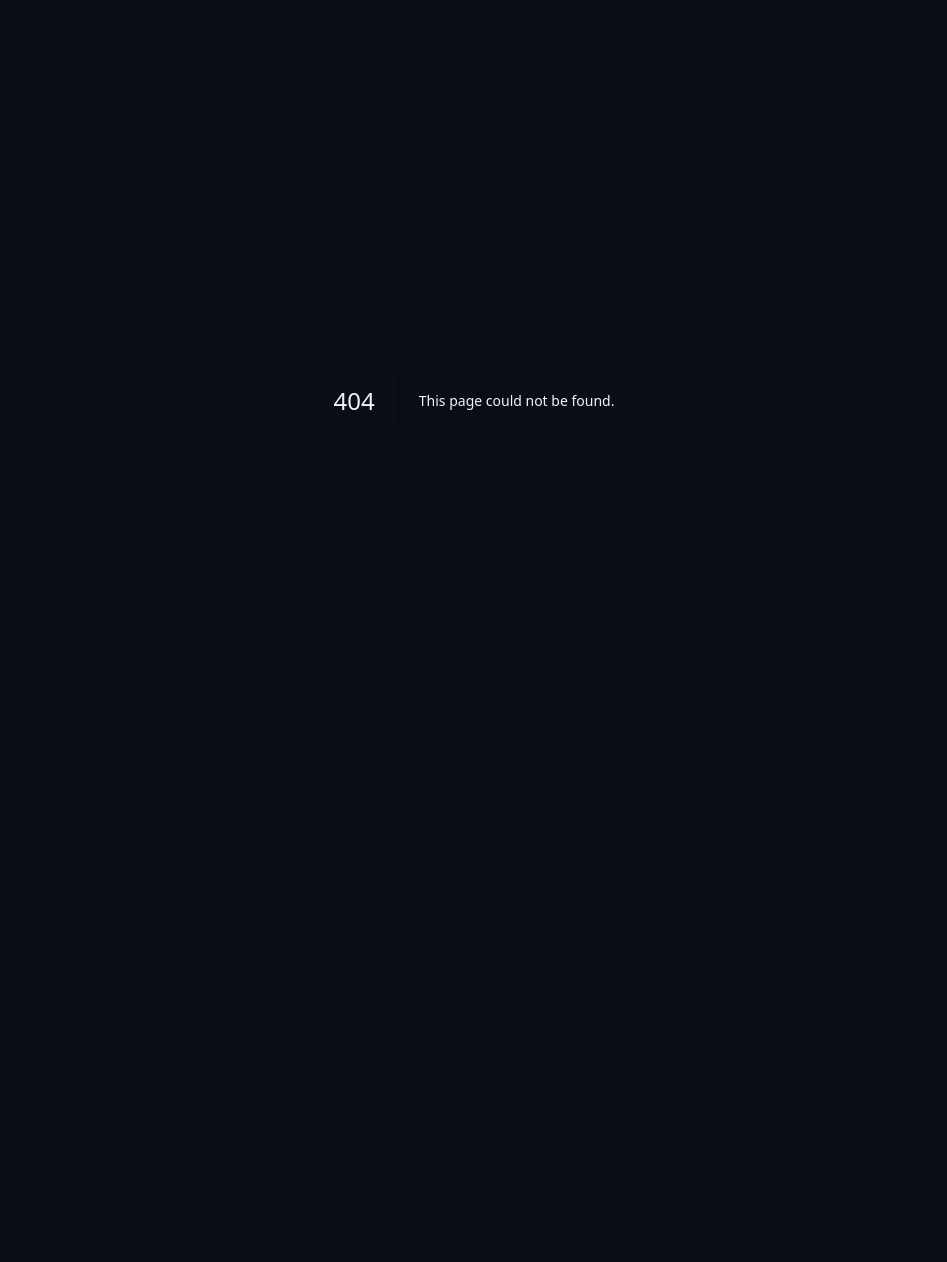
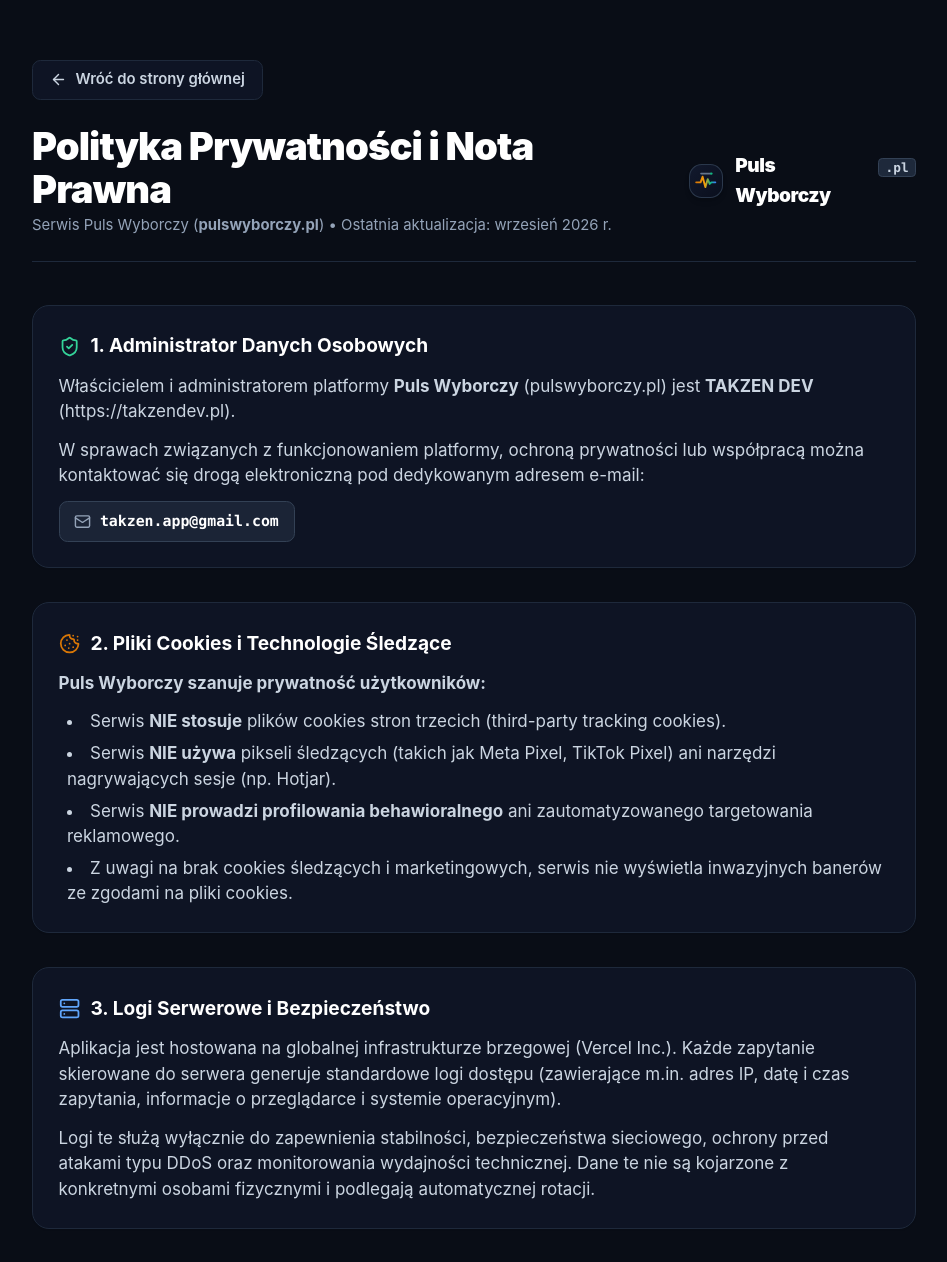
Before and after one commit to takzen/election-pulse-timesfm, a Next.js app in the folder web/: page /polityka-prywatnosci in a window 1280 px wide. Before the commit this address had no page. Shown: the top 1262 px of the page, without its empty margins (166-1113 px from the left). Before the commit the page ends 800 px from the top, so only its background shows below. Built offline with nearby package versions, Linux system fonts and the light colour scheme.

Commit message:
feat(privacy): add privacy policy & legal disclaimer, update email to takzen.app@gmail.com, and disallow robots from indexing privacy page

```diff
--- a/web/app/page.tsx
+++ b/web/app/page.tsx
@@ -1,4 +1,5 @@
 import React from "react";
+import Link from "next/link";
 import forecastsData from "../public/data/forecasts.json";
 import { Logo } from "@/components/Logo";
 import { PartyCard } from "@/components/PartyCard";
@@ -233,6 +234,14 @@ export default function Home() {
           <p className="text-xs text-slate-400">
             Źródła: IBRiS, United Surveys, CBOS, Opinia24, Pollster | Wskaźniki: Google Trends, Wikimedia REST, NBP, GUS
           </p>
+          <div className="pt-2">
+            <Link
+              href="/polityka-prywatnosci"
+              className="text-xs text-slate-400 hover:text-slate-200 underline underline-offset-4 transition"
+            >
+              Polityka prywatności & Nota prawna
+            </Link>
+          </div>
         </footer>
       </main>
     </div>
--- /dev/null
+++ b/web/app/polityka-prywatnosci/page.tsx
@@ -0,0 +1,147 @@
+import React from "react";
+import type { Metadata } from "next";
+import Link from "next/link";
+import { ArrowLeft, ShieldCheck, Mail, Server, Cookie, Scale } from "lucide-react";
+import { Logo } from "@/components/Logo";
+
+export const metadata: Metadata = {
+  title: "Polityka Prywatności i Nota Prawna | Puls Wyborczy",
+  description: "Zasady prywatności, ochrony danych oraz nota prawna serwisu Puls Wyborczy (pulswyborczy.pl).",
+  robots: {
+    index: false,
+    follow: false,
+    googleBot: {
+      index: false,
+      follow: false,
+    },
+  },
+};
+
+export default function PrivacyPolicy() {
+  return (
+    <div className="min-h-screen w-full bg-[#090d16] text-slate-100 antialiased selection:bg-slate-700 selection:text-white">
+      <main className="mx-auto max-w-4xl px-4 sm:px-6 lg:px-8 py-10 sm:py-14 space-y-10">
+        {/* Navigation & Header */}
+        <div>
+          <Link
+            href="/"
+            className="inline-flex items-center gap-2 rounded-lg border border-slate-800 bg-[#0e1424] px-4 py-2 text-sm font-semibold text-slate-300 hover:bg-slate-800 hover:text-white transition"
+          >
+            <ArrowLeft className="h-4 w-4" />
+            <span>Wróć do strony głównej</span>
+          </Link>
+
+          <div className="mt-6 flex flex-col sm:flex-row sm:items-center sm:justify-between gap-4 border-b border-slate-800 pb-6">
+            <div>
+              <h1 className="text-2xl sm:text-4xl font-black text-white tracking-tight">
+                Polityka Prywatności i Nota Prawna
+              </h1>
+              <p className="mt-1 text-sm text-slate-400">
+                Serwis Puls Wyborczy (<strong>pulswyborczy.pl</strong>) • Ostatnia aktualizacja: wrzesień 2026 r.
+              </p>
+            </div>
+            <Logo size="sm" withLink={false} />
+          </div>
+        </div>
+
+        {/* Content Sections */}
+        <div className="space-y-8 text-sm sm:text-base leading-relaxed text-slate-300">
+          {/* Section 1: Administrator */}
+          <section className="rounded-2xl border border-slate-800 bg-[#0e1424] p-6 shadow-sm space-y-3">
+            <div className="flex items-center gap-2.5 text-white font-bold text-lg">
+              <ShieldCheck className="h-5 w-5 text-emerald-400" />
+              <h2>1. Administrator Danych Osobowych</h2>
+            </div>
+            <p>
+              Właścicielem i administratorem platformy <strong>Puls Wyborczy</strong> (pulswyborczy.pl) jest <strong>TAKZEN DEV</strong> (https://takzendev.pl).
+            </p>
+            <p>
+              W sprawach związanych z funkcjonowaniem platformy, ochroną prywatności lub współpracą można kontaktować się drogą elektroniczną pod dedykowanym adresem e-mail:
+            </p>
+            <div className="inline-flex items-center gap-2 rounded-lg border border-slate-700 bg-slate-800/80 px-3.5 py-2 font-mono text-sm font-bold text-white">
+              <Mail className="h-4 w-4 text-slate-400" />
+              <a href="mailto:takzen.app@gmail.com" className="hover:underline">
+                takzen.app@gmail.com
+              </a>
+            </div>
+          </section>
+
+          {/* Section 2: Cookies & Tracking */}
+          <section className="rounded-2xl border border-slate-800 bg-[#0e1424] p-6 shadow-sm space-y-3">
+            <div className="flex items-center gap-2.5 text-white font-bold text-lg">
+              <Cookie className="h-5 w-5 text-[#d97706]" />
+              <h2>2. Pliki Cookies i Technologie Śledzące</h2>
+            </div>
+            <p>
+              <strong>Puls Wyborczy szanuje prywatność użytkowników:</strong>
+            </p>
+            <ul className="list-disc list-inside space-y-1.5 pl-2 text-slate-300">
+              <li>Serwis <strong>NIE stosuje</strong> plików cookies stron trzecich (third-party tracking cookies).</li>
+              <li>Serwis <strong>NIE używa</strong> pikseli śledzących (takich jak Meta Pixel, TikTok Pixel) ani narzędzi nagrywających sesje (np. Hotjar).</li>
+              <li>Serwis <strong>NIE prowadzi profilowania behawioralnego</strong> ani zautomatyzowanego targetowania reklamowego.</li>
+              <li>Z uwagi na brak cookies śledzących i marketingowych, serwis nie wyświetla inwazyjnych banerów ze zgodami na pliki cookies.</li>
+            </ul>
+          </section>
+
+          {/* Section 3: Server Logs */}
+          <section className="rounded-2xl border border-slate-800 bg-[#0e1424] p-6 shadow-sm space-y-3">
+            <div className="flex items-center gap-2.5 text-white font-bold text-lg">
+              <Server className="h-5 w-5 text-blue-400" />
+              <h2>3. Logi Serwerowe i Bezpieczeństwo</h2>
+            </div>
+            <p>
+              Aplikacja jest hostowana na globalnej infrastrukturze brzegowej (Vercel Inc.). Każde zapytanie skierowane do serwera generuje standardowe logi dostępu (zawierające m.in. adres IP, datę i czas zapytania, informacje o przeglądarce i systemie operacyjnym).
+            </p>
+            <p>
+              Logi te służą wyłącznie do zapewnienia stabilności, bezpieczeństwa sieciowego, ochrony przed atakami typu DDoS oraz monitorowania wydajności technicznej. Dane te nie są kojarzone z konkretnymi osobami fizycznymi i podlegają automatycznej rotacji.
+            </p>
+          </section>
+
+          {/* Section 4: Legal Disclaimer & AI Act */}
+          <section className="rounded-2xl border border-slate-800 bg-[#0e1424] p-6 shadow-sm space-y-3">
+            <div className="flex items-center gap-2.5 text-white font-bold text-lg">
+              <Scale className="h-5 w-5 text-purple-400" />
+              <h2>4. Nota Prawna i Informacja o Modelu AI</h2>
+            </div>
+            <p>
+              Wszystkie materiały, wykresy, rozkłady prawdopodobieństwa i symulacje dostępne w serwisie <strong>Puls Wyborczy</strong> mają charakter <strong>wyłącznie badawczy, informacyjny i edukacyjny</strong>.
+            </p>
+            <ul className="list-disc list-inside space-y-1.5 pl-2 text-slate-300">
+              <li>
+                <strong>Niezależność i źródła:</strong> Prognozy opierają się na agregacji publicznie dostępnych badań sondażowych (IBRiS, United Surveys, CBOS, Pollster, Opinia24), wskaźników makroekonomicznych NBP i GUS oraz dynamiki zapytań w Google Trends.
+              </li>
+              <li>
+                <strong>Model AI (Google TimesFM 3.0):</strong> Prezentowane trajektorie i estymacje mandatów są wynikiem obliczeń statystycznych modelu sztucznej inteligencji <em>TimesFM 3.0</em> od Google Research. Nie stanowią one oficjalnych wyników wyborów, sondażu opinii publicznej w rozumieniu prawa prasowego ani obietnicy rezultatu wyborczego.
+              </li>
+              <li>
+                <strong>Brak decyzji prawnych:</strong> Model nie podejmuje żadnych zautomatyzowanych decyzji wywołujących skutki prawne wobec użytkowników.
+              </li>
+              <li>
+                <strong>Wyłączenie odpowiedzialności:</strong> Administrator nie ponosi odpowiedzialności za decyzje polityczne, finansowe lub społeczne podejmowane na podstawie prezentowanych estymacji.
+              </li>
+            </ul>
+          </section>
+
+          {/* Section 5: User Rights */}
+          <section className="rounded-2xl border border-slate-800 bg-[#0e1424] p-6 shadow-sm space-y-3">
+            <h2 className="text-white font-bold text-lg">5. Prawa Użytkownika (RODO)</h2>
+            <p>
+              W zakresie, w jakim dane użytkownika mogą być przetwarzane (np. w przypadku bezpośredniego kontaktu mailowego), przysługuje prawo dostępu do swoich danych, ich sprostowania, usunięcia, ograniczenia przetwarzania oraz wniesienia sprzeciwu.
+            </p>
+            <p>
+              Wszelkie żądania można zgłaszać pod adresem: <strong>takzen.app@gmail.com</strong>.
+            </p>
+          </section>
+        </div>
+
+        {/* Bottom Back Button */}
+        <div className="pt-4 border-t border-slate-800 flex justify-between items-center text-sm text-slate-400">
+          <span>PulsWyborczy.pl • TAKZEN DEV</span>
+          <Link href="/" className="text-white hover:underline font-semibold">
+            Wróć do platformy &rarr;
+          </Link>
+        </div>
+      </main>
+    </div>
+  );
+}
--- a/web/app/robots.ts
+++ b/web/app/robots.ts
@@ -6,6 +6,7 @@ export default function robots(): MetadataRoute.Robots {
       {
         userAgent: "*",
         allow: "/",
+        disallow: ["/polityka-prywatnosci"],
       },
     ],
     sitemap: "https://pulswyborczy.pl/sitemap.xml",
--- a/web/components/AdSidebar.tsx
+++ b/web/components/AdSidebar.tsx
@@ -72,7 +72,7 @@ export function AdSidebar() {
         </div>
 
         <a
-          href="mailto:contact@takzendev.pl?subject=Reklama%20PulsWyborczy.pl"
+          href="mailto:takzen.app@gmail.com?subject=Reklama%20PulsWyborczy.pl"
           className="mt-3.5 flex w-full items-center justify-center gap-1.5 rounded-xl border border-slate-800 bg-slate-900 px-4 py-2 text-xs sm:text-sm font-semibold text-slate-300 hover:bg-slate-800 transition"
         >
           <span>Zarezerwuj ten slot</span>
```
Also changed, not shown: 1 other file (tests, documents, lock files or other folders).
